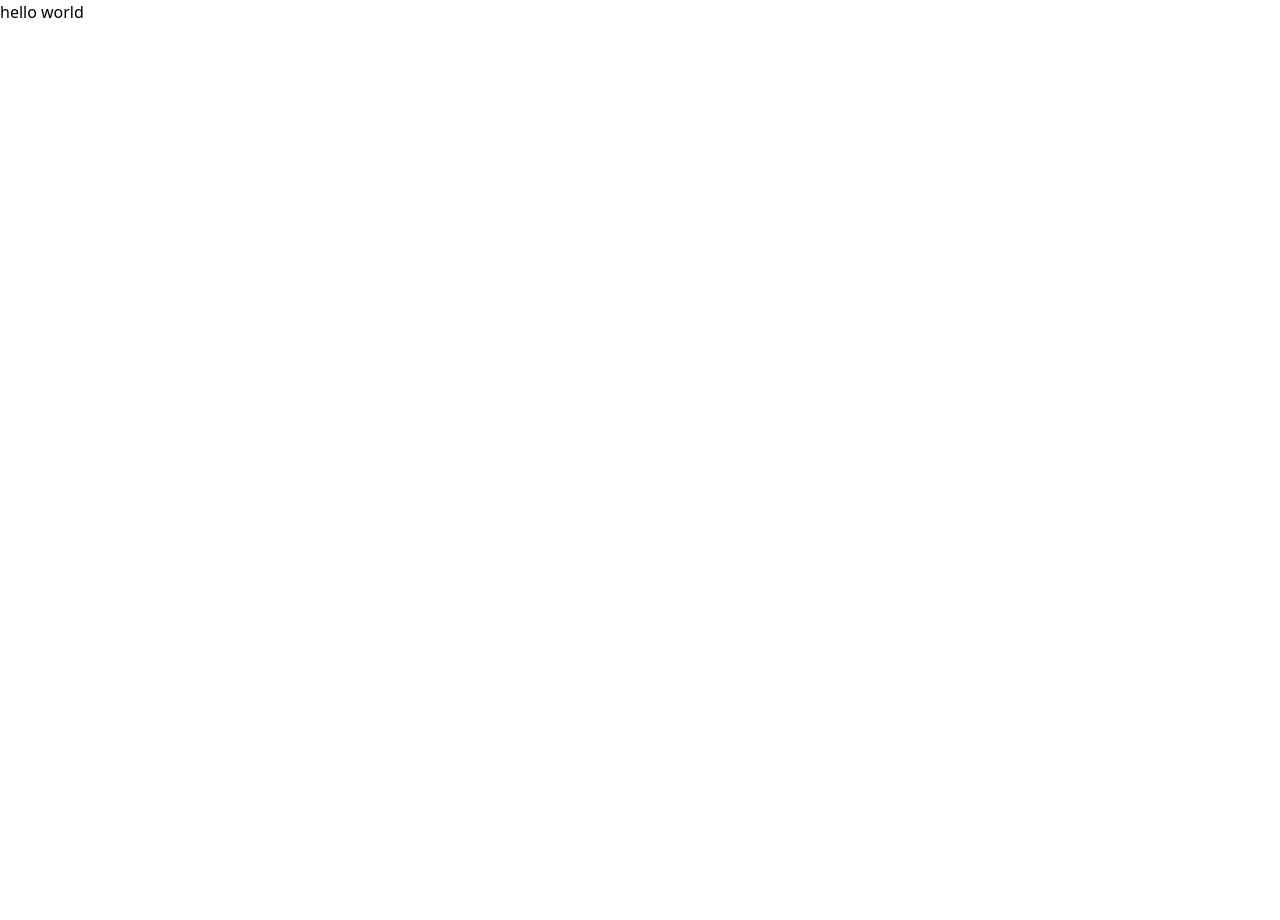
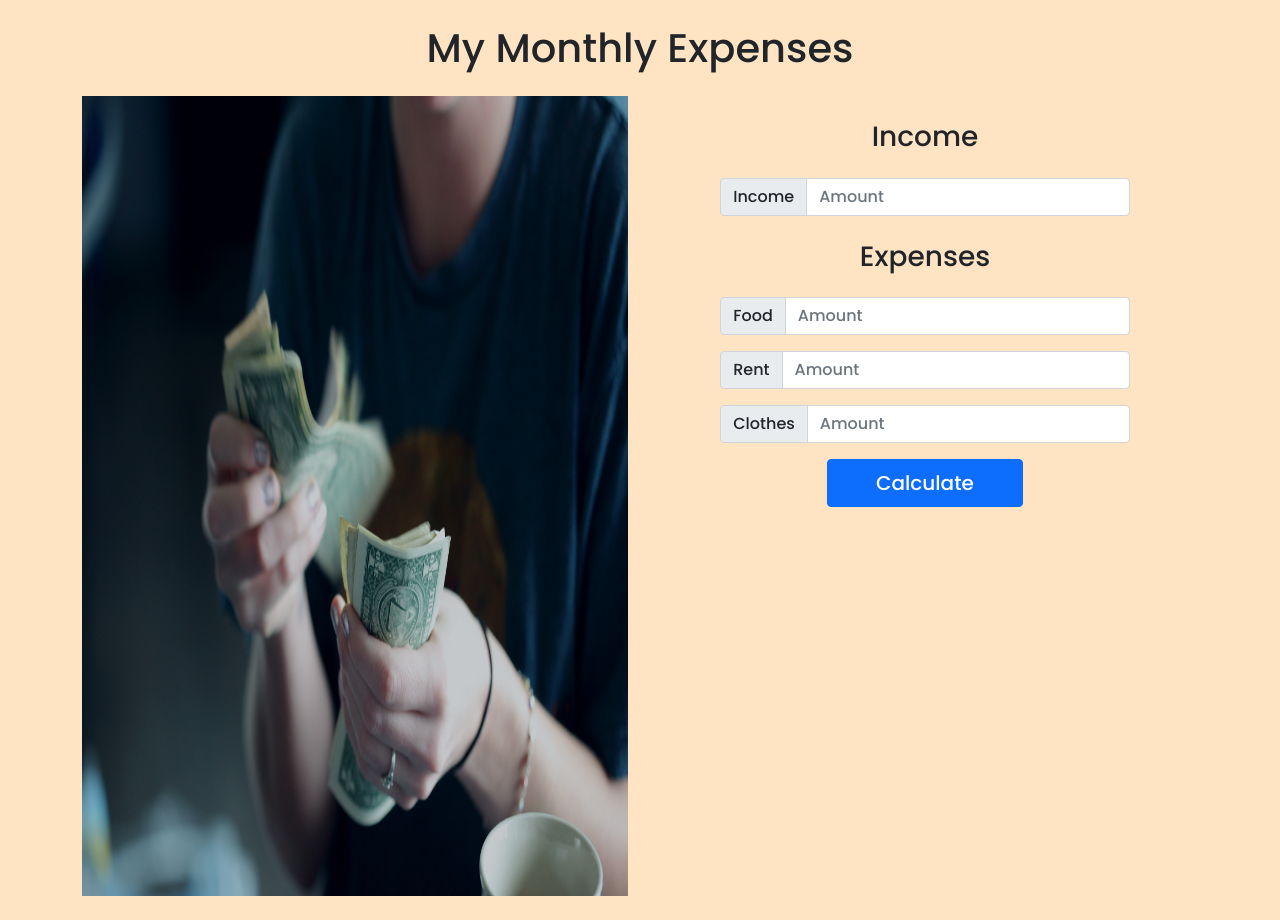
Before and after one commit to Abdul-Rakib92/money-master, a plain HTML site: page index.html in a window 1280 px wide. Before the commit the page ends 800 px from the top, so only its background shows below. Drawn offline with nearby package versions, Linux system fonts and the light colour scheme; a web font is replaced by a local one.

Commit message:
income & expense UI added

```diff
--- a/css/style.css
+++ b/css/style.css
@@ -0,0 +1,17 @@
+
+/* Google font */
+@import url('https://fonts.googleapis.com/css2?family=DM+Serif+Text&family=Fira+Sans:ital@1&family=Lobster&family=Montserrat&family=Playball&family=Poppins:wght@500&family=Roboto:wght@500;700&family=Satisfy&display=swap');
+
+/* common utility */
+body{
+    font-family: 'Poppins', sans-serif;
+    background-color: bisque;
+}
+
+/* customization section */
+.expense-money img{
+    height: 100vh;
+}
+.input-size{
+
+}
--- a/index.html
+++ b/index.html
@@ -5,8 +5,8 @@
     <meta http-equiv="X-UA-Compatible" content="IE=edge">
     <meta name="viewport" content="width=device-width, initial-scale=1.0">
     <title>My Monthly Expenses</title>
-    <!-- Telwind cdn -->
-    <script src="https://cdn.tailwindcss.com"></script>
+    <!-- bootstrap cdn -->
+    <link href="https://cdn.jsdelivr.net/npm/bootstrap@5.1.3/dist/css/bootstrap.min.css" rel="stylesheet" integrity="sha384-1BmE4kWBq78iYhFldvKuhfTAU6auU8tT94WrHftjDbrCEXSU1oBoqyl2QvZ6jIW3" crossorigin="anonymous">
 
     <!-- css stylesheet -->
     <link rel="stylesheet" href="css/style.css">
@@ -16,8 +16,51 @@
 
 <body>
 
-    <h1>hello world</h1>
+    <section>
+        <div class="container my-4">
+            <h1 class="my-4 text-center">My Monthly Expenses </h1>
+            <div class="expense-money">
+                <div class="row">
+                    <div class="col-sm-12 col-md-6">
+                        <img class="img-fluid" src="image/money.jpg" alt="">
+                    </div>
+                    <div class="col-sm-12 col-md-6">
+                        <div >
+                            <h3 class="text-center my-4">Income</h3>
+                            <div class="input-group flex-nowrap w-75 mx-auto">
+                                <span class="input-group-text" id="addon-wrapping">Income</span>
+                                <input type="text" class="form-control" placeholder="Amount" aria-label="Amount" aria-describedby="addon-wrapping">
+                            </div>
+                        </div>
 
+                        <div >
+                            <h3 class="text-center my-4">Expenses</h3>
+                            <div class="input-group flex-nowrap w-75 mx-auto mb-3">
+                                <span class="input-group-text" id="addon-wrapping">Food</span>
+                                <input type="text" class="form-control" placeholder="Amount" aria-label="Amount" aria-describedby="addon-wrapping">
+                            </div>
+
+                            <div class="input-group flex-nowrap w-75 mx-auto mb-3">
+                                <span class="input-group-text" id="addon-wrapping">Rent</span>
+                                <input type="text" class="form-control" placeholder="Amount" aria-label="Amount" aria-describedby="addon-wrapping">
+                            </div>
+
+                            <div class="input-group flex-nowrap w-75 mx-auto mb-3">
+                                <span class="input-group-text" id="addon-wrapping">Clothes</span>
+                                <input type="text" class="form-control" placeholder="Amount" aria-label="Amount" aria-describedby="addon-wrapping">
+                            </div>
+                        </div >
+
+                        <div class="d-flex justify-content-center align-items-center">
+                            <button type="button" class="btn btn-primary py-2 px-5 fs-5">Calculate</button>
+                        </div>
+                    </div>
+
+                </div>
+            </div>
+
+        </div>
+    </section>
 
 
     <script src="js/app.js"></script>
```
Also changed, not shown: image/money.jpg (added).
